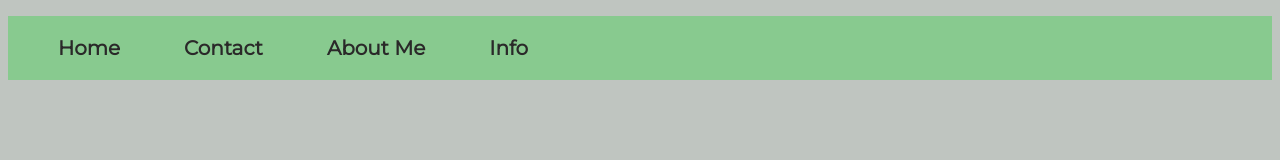
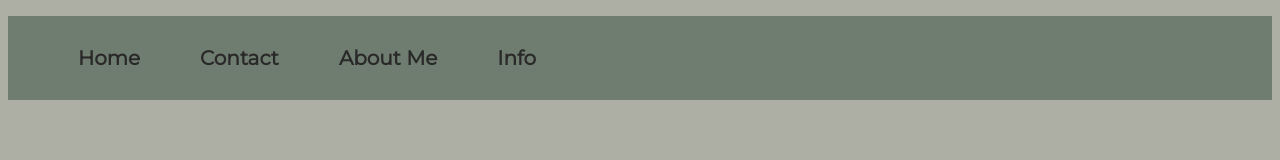
Before and after one commit to Lalith2005reddy/Web-Development-Journey, a plain HTML site: page Basics/Multi_Color_Theme.html in a window 1280 px wide. Drawn offline with Linux system fonts and the light colour scheme.

Commit message:
Theme updation

```diff
--- a/Basics/Multi_Color_Theme.html
+++ b/Basics/Multi_Color_Theme.html
@@ -7,20 +7,20 @@
     <style>
          @import url('https://fonts.googleapis.com/css2?family=Montserrat&display=swap');
         :root{
-            --base: rgb(136, 202, 143);
+            --base: rgb(111, 125, 112);
             --fontcolor: rgb(42, 41, 41);
-            --sitebase: rgb(191, 197, 192);
+            --sitebase: rgb(174, 175, 164);
         }
         body{
             background-color: var(--sitebase);
         }
         ul{
+            display: flex;
+            flex-direction: row;
             background-color: var(--base);
-            padding: 20px;
         }
         ul li{
             list-style: none;
-            display: inline;
             padding: 30px;
             font-size: 20px;
             color: var(--fontcolor);
```
